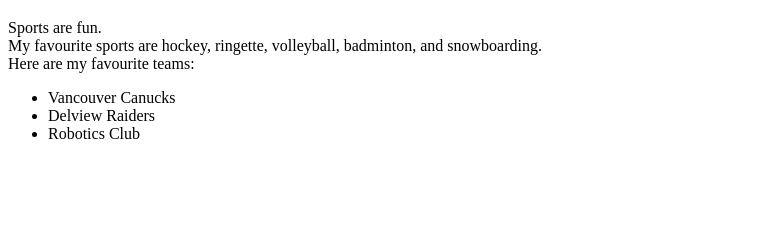
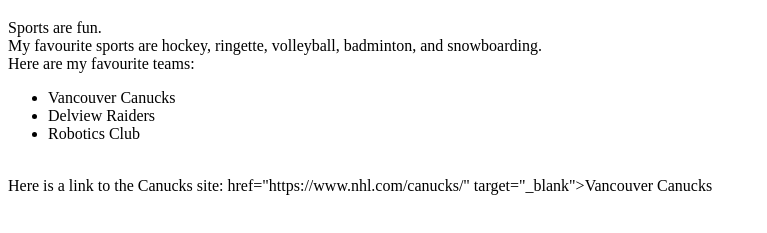
Before and after one commit to ysukumar123/sports, a plain HTML site: page index.html in a window 1280 px wide. Shown: the part 61-294 px from the top of the page, without its empty margins (0-767 px from the left). Drawn offline with Linux system fonts and the light colour scheme.

Commit message:
text added

```diff
--- a/index.html
+++ b/index.html
@@ -18,7 +18,8 @@
 
 
     </ul>
-
+<br>
+Here is a link to the Canucks site: <a> href="https://www.nhl.com/canucks/" target="_blank">Vancouver Canucks</a>
 
 
 </body>
```
